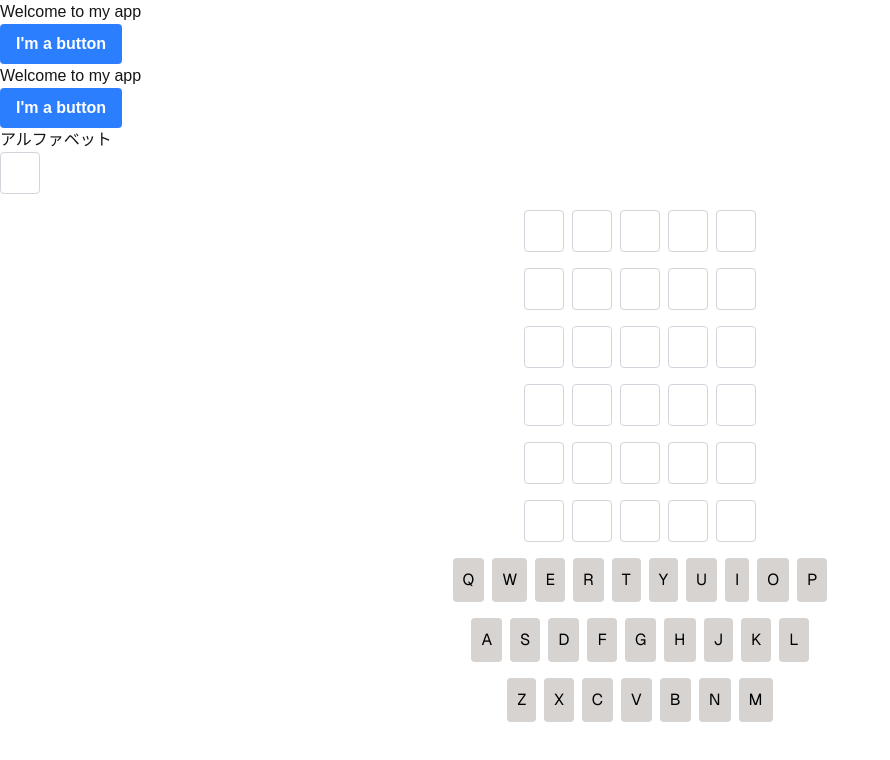
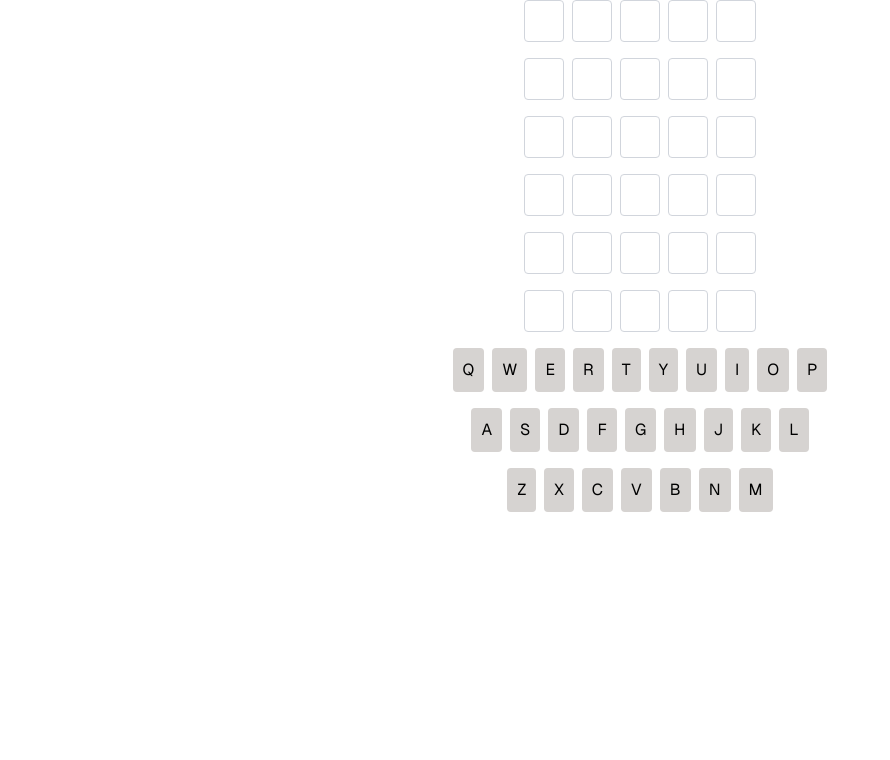
Before and after one commit to taminororo/wordle, a Next.js app: page / in a window 1280 px wide. Shown: the top 760 px of the page, without its empty margins (0-890 px from the left). Built offline with nearby package versions, Linux system fonts and the light colour scheme.

Commit message:
[update]不要な要素の削除

```diff
--- a/src/app/page.tsx
+++ b/src/app/page.tsx
@@ -5,16 +5,7 @@ import Button from '../../components/Button';
 export default function MyApp() {
   return (
     <div>
-      <h1>Welcome to my app</h1>
-      <Button />
-      <App /> {/* 呼び出せば、Appコンポーネントも表示されます */}
 
-      <h1>アルファベット</h1>
-      {/*<div className="grid grid-cols-2 gap-2.5">*/}
-      {/*<div className="grid grid-cols-2 gap-8">*/}
-      <div>
-        <input type="text" className="border border-gray-300 rounded p-2 mb-4 w-10"/>
-      </div>
       <div className="flex justify-center">
           <div className="grid grid-flow-col auto-cols-max gap-2">
             <input type="text" className="border border-gray-300 rounded p-2 mb-4 w-10"/>
@@ -113,12 +104,3 @@ export default function MyApp() {
 
   );
 }
-
-export function App() {
-  return (
-    <div>
-      <h1>Welcome to my app</h1>
-      <Button />
-    </div>
-  );
-}
```
